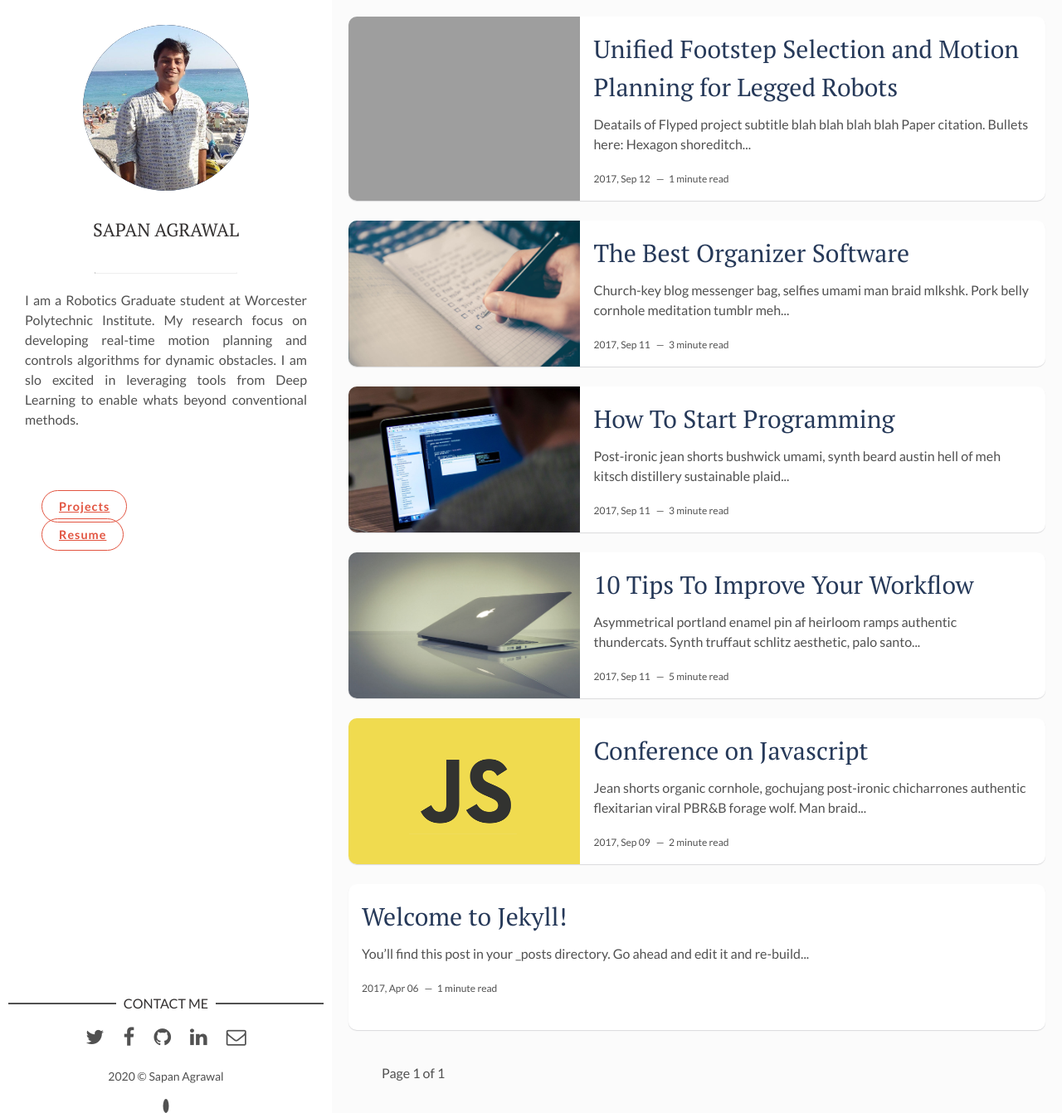
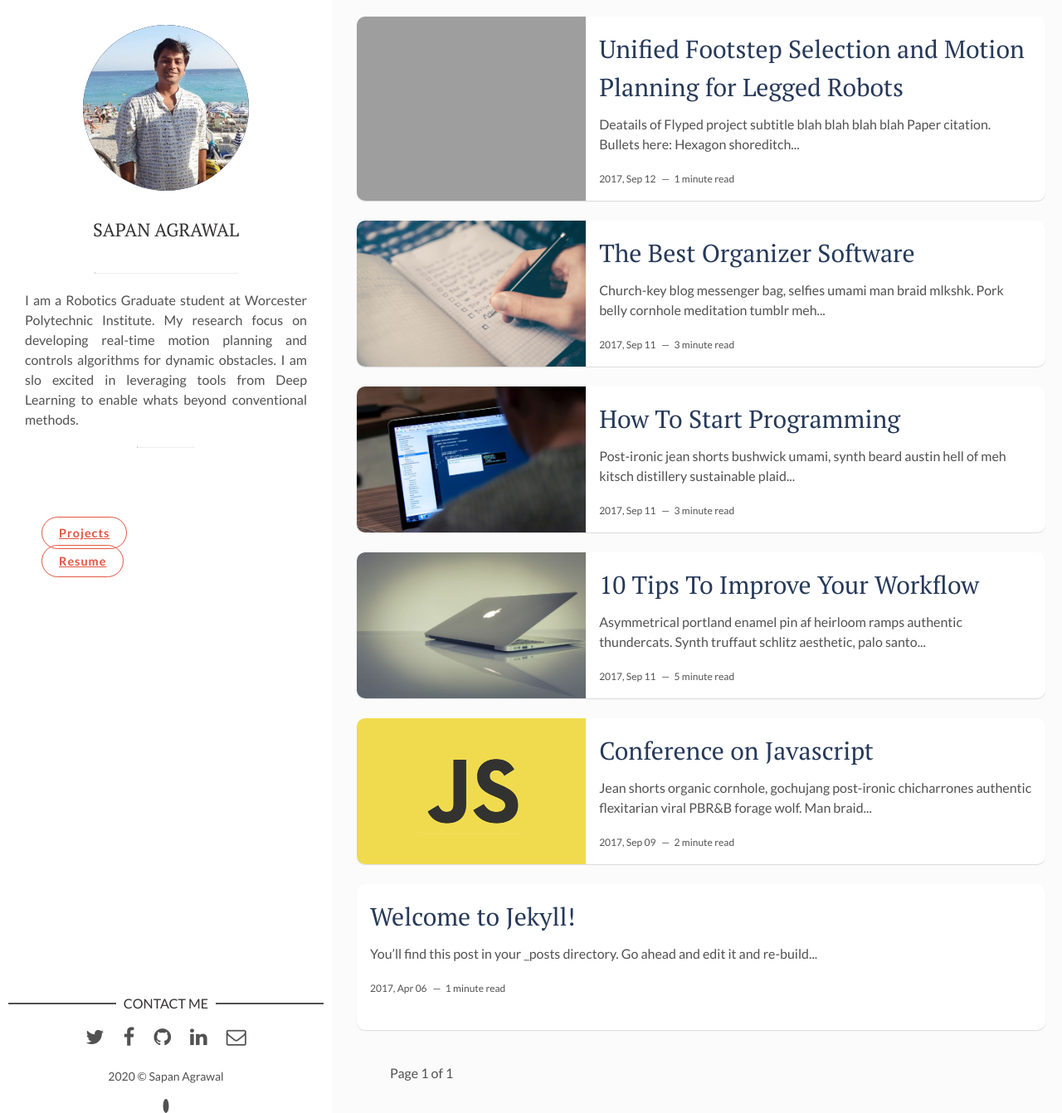
Before and after one commit to sapan-ostic/sapan-ostic.github.io, a Jekyll site: the page built from index.html, in a window 1280 px wide and 1342 px high. Shown: the whole window at 83% size. Built offline with Jekyll 4.4.1, drawn with Linux system fonts in a browser that asks for light colours; the list of posts is cut into pages by our own code.

Commit message:
site setting updated

```diff
--- a/_layouts/main.html
+++ b/_layouts/main.html
@@ -11,6 +11,7 @@ layout: default
       <div class="author-name">{{site.author}}</div>
       <hr class="panel-cover__divider">
       <p>{{site.about-author}}</p>
+      <hr class="panel-cover__divider_post">
     </div>
 
     <div class="navigation-wrapper">
--- a/assets/css/main.css
+++ b/assets/css/main.css
@@ -1000,7 +1000,12 @@ table tfoot td {
 .panel-cover__divider {
 	width: 50%;
 	margin: 20px auto;
-	border-top: 1px solid rgba(255, 255, 255, 0.14); }
+  border-top: 1px solid rgba(255, 255, 255, 0.14); }
+
+.panel-cover__divider_post {
+  width: 20%;
+  margin: 20px auto;
+  border-top: 1px solid rgba(255, 255, 255, 0.14); }
 
 .cover-navigation {
   margin-top: 10px;
@@ -1127,7 +1132,7 @@ pre.highlight code,
 
 .content-box {
   padding: 20px;
-  padding-left: 420px;
+  padding-left: 430px;
   display: -webkit-box;
   display: -webkit-flex;
   display: -ms-flexbox;
```
